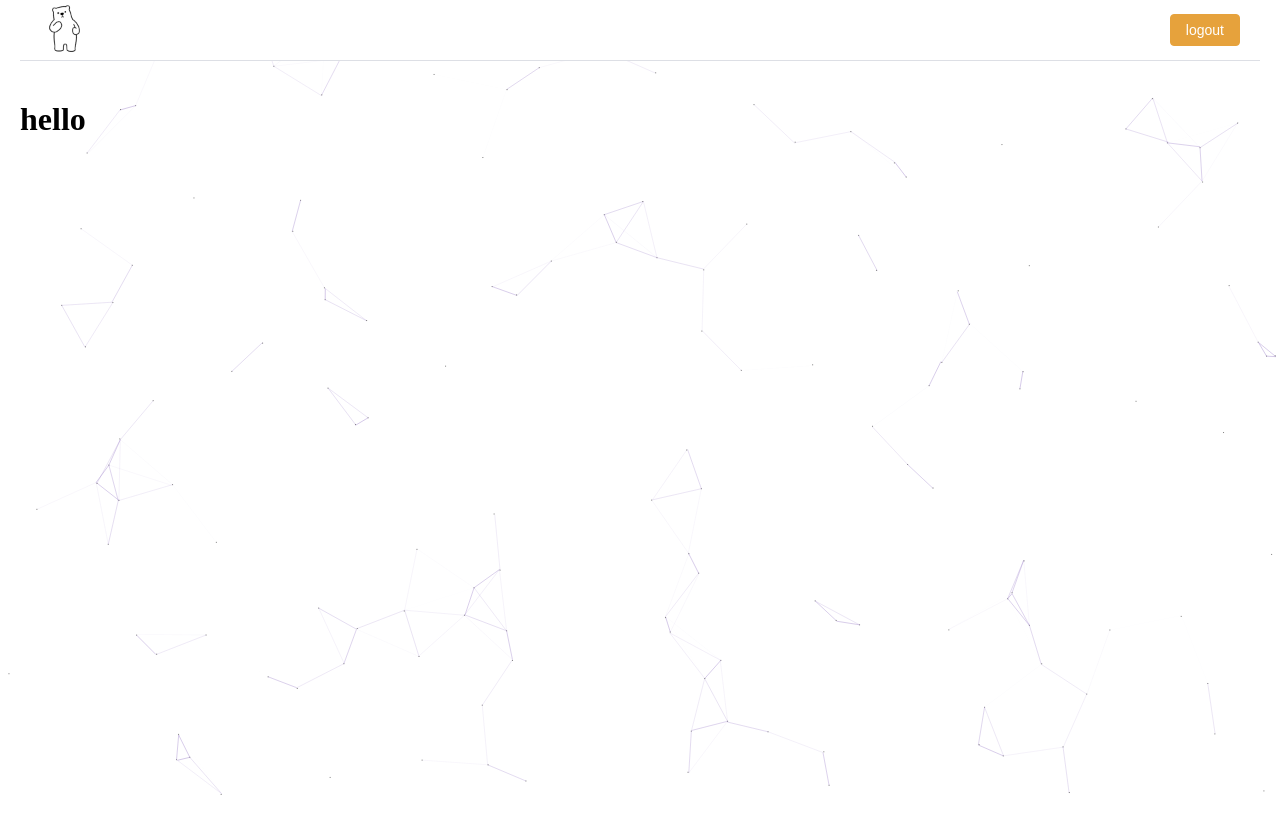
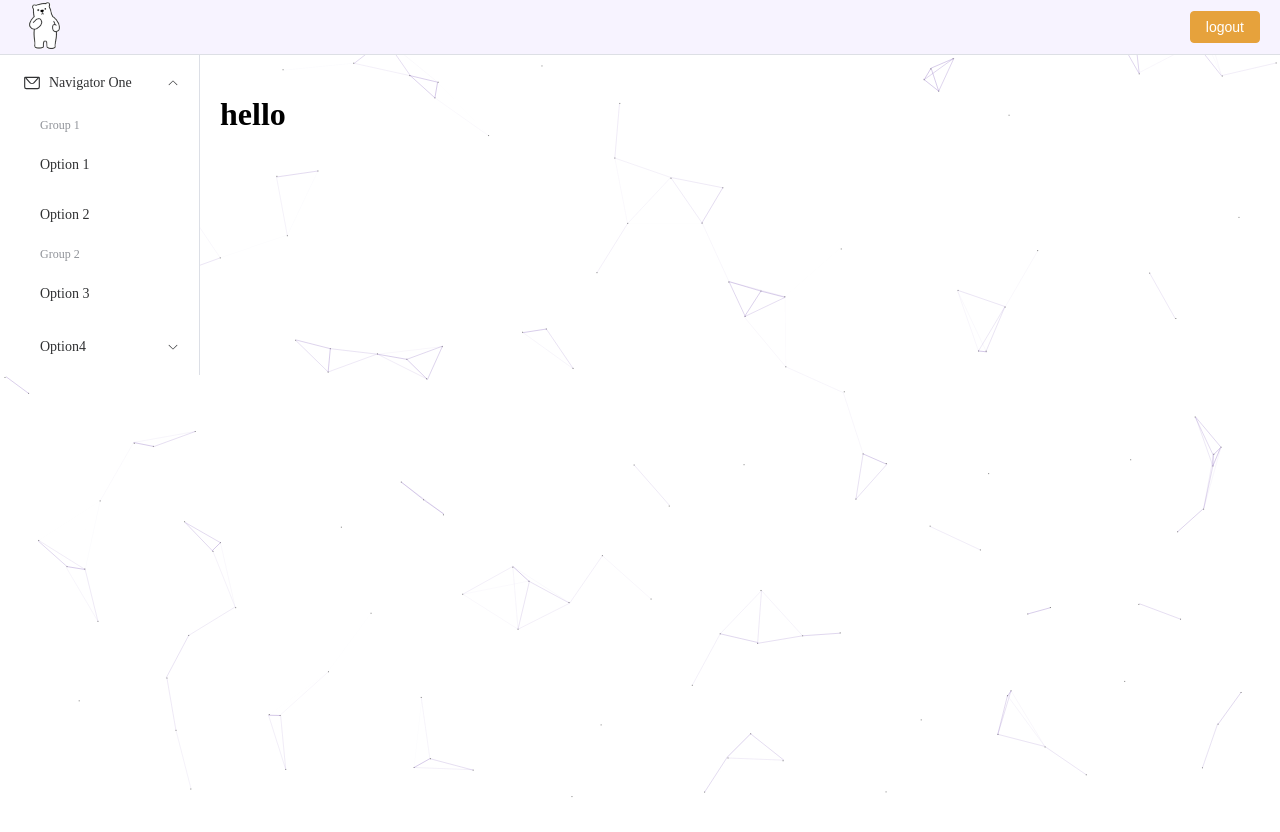
Before and after one commit to Aboceder/Springboot_vue3, a Vue app in the folder web/: page / in a window 1280 px wide. Shown: the top 832 px of the page. Before the commit the page ends 800 px from the top, so only its background shows below. Built offline with nearby package versions, Linux system fonts and the light colour scheme; no server answers.

Commit message:
首页修改

```diff
--- a/web/src/App.vue
+++ b/web/src/App.vue
@@ -1,11 +1,11 @@
 <script>
 
 import {defineComponent} from "vue";
-import {User} from "@element-plus/icons-vue";
+import {Message, User} from "@element-plus/icons-vue";
 import {ElMessage} from "element-plus";
 
 export default defineComponent({
-    components: {User},
+    components: {Message, User},
     computed: {
         hasHeader() {
             let arr = ['/login', '/forgotPassword']
@@ -38,7 +38,8 @@ export default defineComponent({
 </script>
 
 <template>
-    <el-header v-if="!hasHeader">
+
+    <div v-if="!hasHeader">
         <div class="div-header">
             <div class="logo">
                 <el-image src="./src/assets/gif/duofu.gif" style="height: 50px"/>
@@ -47,8 +48,43 @@ export default defineComponent({
                 <el-button type="warning" @click="logout()">logout</el-button>
             </div>
         </div>
-    </el-header>
-    <router-view/>
+    </div>
+
+    <div style="display: flex;width: 100vw;height: 100vh;overflow: hidden">
+        <div class="aside">
+            <el-scrollbar>
+                <el-menu :default-openeds="['1', '3']">
+                    <el-sub-menu index="1">
+                        <template #title>
+                            <el-icon>
+                                <message/>
+                            </el-icon>
+                            Navigator One
+                        </template>
+                        <el-menu-item-group>
+                            <template #title>Group 1</template>
+                            <el-menu-item index="1-1">Option 1</el-menu-item>
+                            <el-menu-item index="1-2">Option 2</el-menu-item>
+                        </el-menu-item-group>
+                        <el-menu-item-group title="Group 2">
+                            <el-menu-item index="1-3">Option 3</el-menu-item>
+                        </el-menu-item-group>
+                        <el-sub-menu index="1-4">
+                            <template #title>Option4</template>
+                            <el-menu-item index="1-4-1">Option 4-1</el-menu-item>
+                        </el-sub-menu>
+                    </el-sub-menu>
+                </el-menu>
+            </el-scrollbar>
+        </div>
+        <div>
+            <el-main>
+                <router-view/>
+            </el-main>
+        </div>
+    </div>
+
+
 </template>
 
 <style scoped>
@@ -57,10 +93,15 @@ export default defineComponent({
     align-items: center;
     height: 100%;
     padding: 0 20px;
-    background-color: #fff;
+    background-color: #f7f3ff;
     border-bottom: 1px solid #DDDFE5;
 }
+
 .logo {
     width: 200px;
 }
+
+.aside {
+    width: 200px;
+}
 </style>
--- a/web/src/views/Home.vue
+++ b/web/src/views/Home.vue
@@ -1,7 +1,7 @@
 <template>
-    <el-main>
+    <div style="height: 100%;">
         <h1>hello {{ username }}</h1>
-    </el-main>
+    </div>
 </template>
 
 <script>
```
